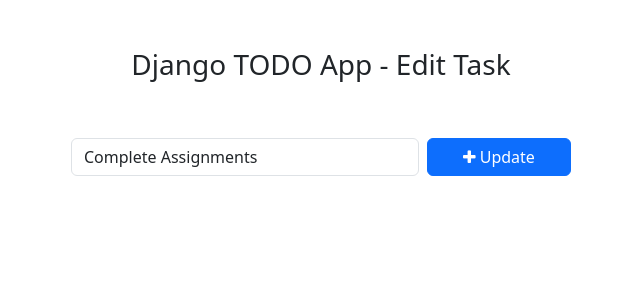
After one commit to akhila-0729/todo, a Django app: page /todo/edit_task/1/ in a window 1280 px wide. The commit adds this page. Shown: the top 300 px of the page, without its empty margins (319-959 px from the left). Run offline with Django 5.2, Linux system fonts and the light colour scheme; data comes from the database, SQL or seed files in the repository; both versions use the stored data as it was after the commit.

Commit message:
todo app final

```diff
--- /dev/null
+++ b/templates/edit_task.html
@@ -0,0 +1,35 @@
+{% load static %}
+<!DOCTYPE html>
+<html lang="en">
+<head>
+    <meta charset="UTF-8">
+    <meta name="viewport" content="width=device-width, initial-scale=1.0">
+    <title>Edit Task - Django TODO App</title>
+
+    <!-- Bootstrap -->
+    <link href="https://cdn.jsdelivr.net/npm/bootstrap@5.3.0-alpha1/dist/css/bootstrap.min.css" rel="stylesheet">
+
+    <!-- Font Awesome -->
+    <link rel="stylesheet" href="https://cdnjs.cloudflare.com/ajax/libs/font-awesome/4.7.0/css/font-awesome.min.css">
+
+    <!-- Your CSS -->
+    <link rel="stylesheet" href="{% static 'css/style.css' %}?v=1">
+</head>
+<body>
+
+<div class="container">
+    <h3 class="pt-5 pb-5 text-center">Django TODO App - Edit Task</h3>
+    <form action="{% url 'edit_task' get_task.pk %}" method="POST" style="width: 500px; margin: auto;">
+                    {% csrf_token %}
+
+                    <div class="form-group d-flex">
+                        <input type="text" name="task" class="form-control" placeholder="Add a task" name="task" value="{{ get_task.task }}">
+                        <button type="submit" class="btn btn-primary ms-2" style="width:200px;">
+                            <i class="fa fa-plus"></i> Update
+                        </button>
+                    </div>
+                </form>
+</div>
+
+</body>
+</html>
--- a/todo/urls.py
+++ b/todo/urls.py
@@ -2,5 +2,14 @@ from django.urls import path
 from . import views
 
 urlpatterns = [
+    # Add Task
     path('addTask/', views.addTask, name='addTask'),
+    # Mark as done
+    path('mark_as_done/<int:pk>/', views.mark_as_done, name='mark_as_done'),
+    # Mark as undone
+    path('mark_as_undone/<int:pk>/', views.mark_as_undone, name='mark_as_undone'),
+    # Edit Feature
+    path('edit_task/<int:pk>/', views.edit_task, name='edit_task'),
+    # Delete task
+    path('delete_task/<int:pk>/', views.delete_task, name='delete_task'),
 ]
--- a/todo/views.py
+++ b/todo/views.py
@@ -1,5 +1,5 @@
 from django.http import HttpResponse
-from django.shortcuts import redirect, render
+from django.shortcuts import get_object_or_404, redirect, render
 from .models import Task
 
 
@@ -7,3 +7,34 @@ def addTask(request):
     task = request.POST['task']
     Task.objects.create(task=task)
     return redirect('home')
+
+
+def mark_as_done(request, pk):
+    task = get_object_or_404(Task, pk=pk)
+    task.is_completed = True
+    task.save()
+    return redirect('home')
+
+def mark_as_undone(request, pk):
+    task = get_object_or_404(Task, pk=pk)
+    task.is_completed = False
+    task.save()
+    return redirect('home')
+
+def edit_task(request, pk):
+    get_task = get_object_or_404(Task, pk=pk)
+    if request.method == 'POST':
+        new_task = request.POST['task']
+        get_task.task = new_task
+        get_task.save()
+        return redirect('home')
+    else:
+        context = {
+            'get_task': get_task,
+        }
+        return render(request, 'edit_task.html', context)
+
+def delete_task(request, pk):
+    task = get_object_or_404(Task, pk=pk)
+    task.delete()
+    return redirect('home')
--- a/todo_main/views.py
+++ b/todo_main/views.py
@@ -4,7 +4,10 @@ from todo.models import Task
 
 def home(request):
     tasks = Task.objects.filter(is_completed=False).order_by('-updated_at')
+
+    completed_tasks = Task.objects.filter(is_completed=True)
     context = {
         'tasks': tasks,
+        'completed_tasks': completed_tasks,
     }
     return render(request, 'home.html', context)
```
Also changed, not shown: templates/home.html (+12 -4 lines), db.sqlite3.
